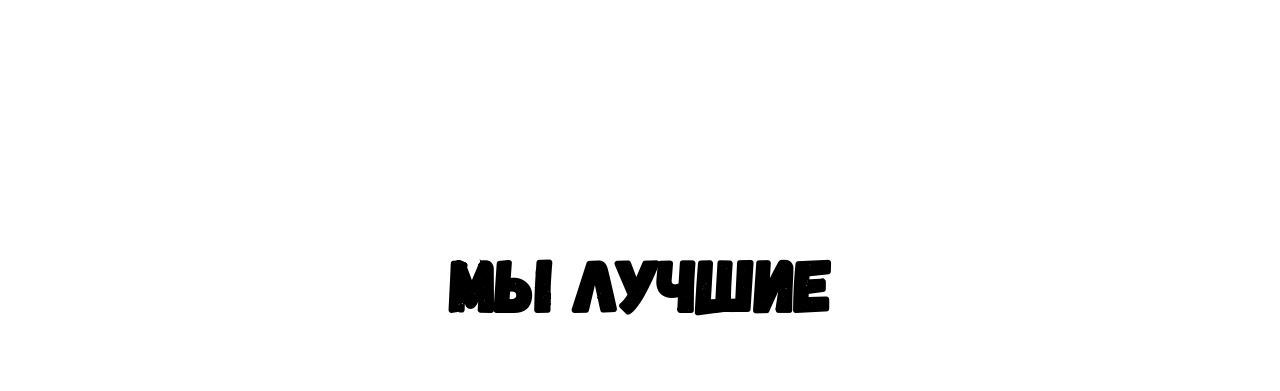
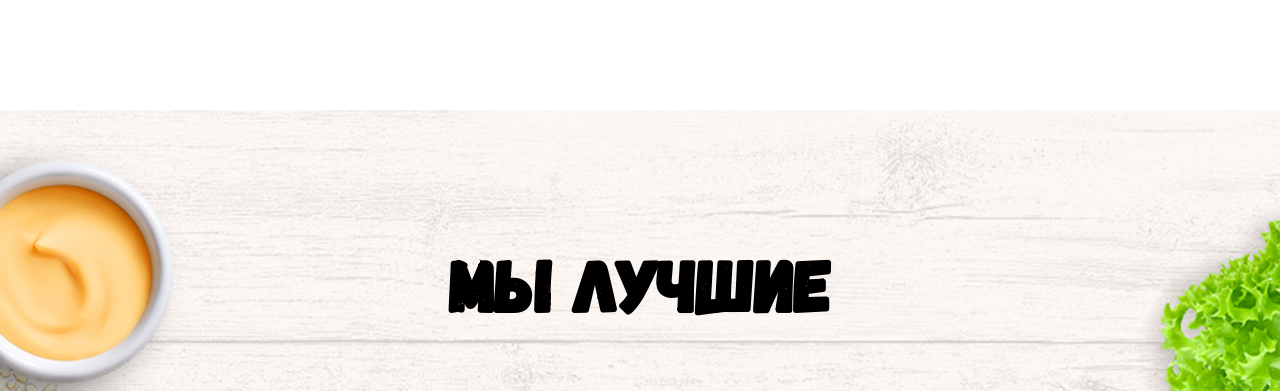
Before and after one commit to fredmaloy/ls-2grade.github.io, a plain HTML site: page index.html in a window 1280 px wide. Shown: the part 690-1081 px from the top of the page. Drawn offline with Linux system fonts and the light colour scheme; files whose address does not match are found by name.

Commit message:
30012019

```diff
--- a/section__advertising/section__advertising.scss
+++ b/section__advertising/section__advertising.scss
@@ -1,5 +1,5 @@
 .section__advertising {
-    background-image: url('../section__advertising/bg.png');
+    background-image: url('../section__advertising/bg.jpg');
     background-size: cover;
     min-height: 100vh;
     height: 100%;
```
Also changed, not shown: css/main.css, section__advertising/bg.jpg (added).
